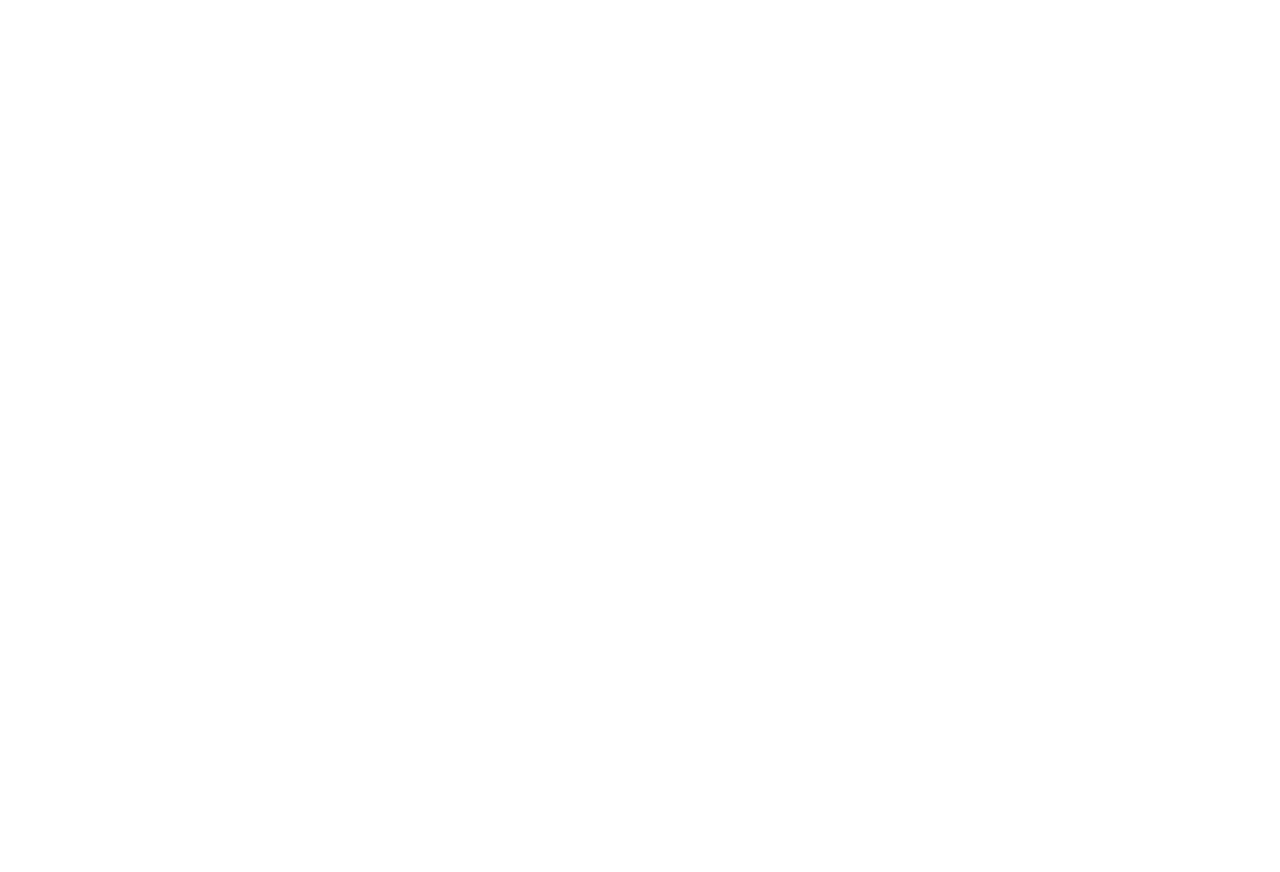
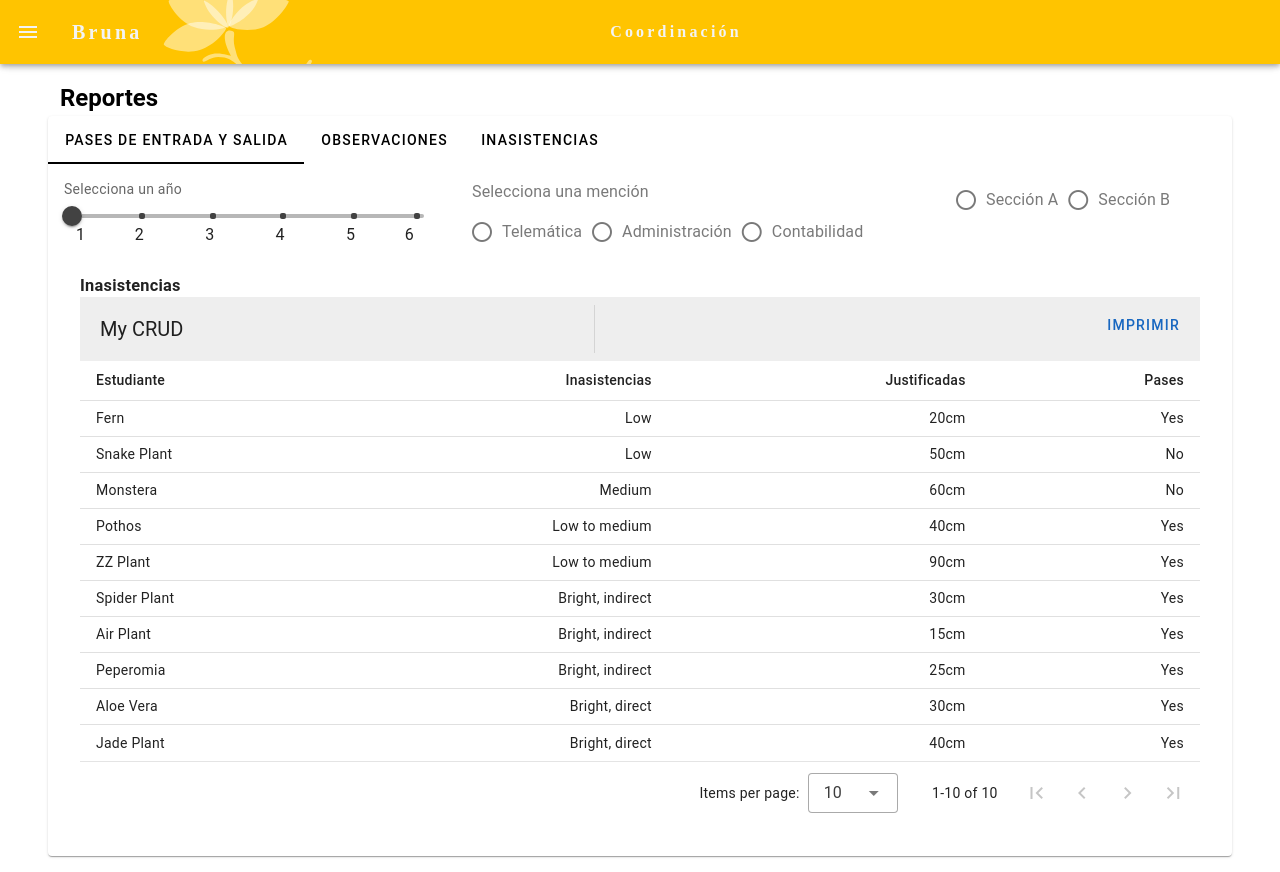
Before and after one commit to Bruna-team/Brunapp, a Vue app: page /reportes/inasistencias in a window 1280 px wide. Before the commit this address had no page. Before the commit the page ends 800 px from the top, so only its background shows below. Built offline with nearby package versions, Linux system fonts and the light colour scheme; a web font is replaced by a local one.

Commit message:
Agregados componentes para generar reportes. Creado componente modal para imprimir. Instalado modulo pdfmake.

```diff
--- a/package.json
+++ b/package.json
@@ -13,6 +13,7 @@
   },
   "dependencies": {
     "axios": "^0.21.1",
+    "pdfmake": "^0.2.9",
     "vue": "^3.2.45",
     "vue-router": "^4.1.6",
     "vue-simple-calendar": "^6.3.1",
--- /dev/null
+++ b/src/components/ModalImpresion.vue
@@ -0,0 +1,48 @@
+<script setup lang="ts">
+import {ref} from 'vue'
+const dialog = ref(false)
+</script>
+<template>
+  <v-dialog
+    v-model="dialog"
+    max-width="500px"
+  >
+    <template v-slot:activator="{ props }">
+      <v-btn
+        color="primary"
+        class="mb-2"
+        v-bind="props"
+      >
+        Imprimir
+      </v-btn>
+    </template>
+    <v-card>
+      <v-card-title>
+        <span class="text-h5">Imprimir</span>
+      </v-card-title>
+
+      <v-card-text>
+        <v-container>
+        </v-container>
+      </v-card-text>
+
+      <v-card-actions>
+        <v-spacer></v-spacer>
+        <v-btn
+          color="blue-darken-1"
+          variant="text"
+          @click="dialog = false"
+        >
+          Cancel
+        </v-btn>
+        <v-btn
+          color="blue-darken-1"
+          variant="text"
+          @click=""
+        >
+          Imprimir
+        </v-btn>
+      </v-card-actions>
+    </v-card>
+  </v-dialog>
+</template>
--- a/src/components/NavBar.vue
+++ b/src/components/NavBar.vue
@@ -52,7 +52,7 @@ const drawer = ref(false)
 </v-main>
 </template>
 <style>
-a:hover {
+.v-navigation-drawer a:hover {
   transition: all .5s ease;
   box-shadow: 4px 4px 0px 0px #ffc400;
 }
--- a/src/router/index.ts
+++ b/src/router/index.ts
@@ -24,11 +24,6 @@ const router = createRouter({
           component: () => import("../views/VistaMaestros.vue"),
         },
         {
-          path: "/reportes",
-          name: "reportes",
-          component: () => import("../views/VistaReportes.vue"),
-        },
-        {
           path: "/diario",
           name: "diario",
           component: () => import("../views/VistaDiario.vue"),
@@ -37,6 +32,28 @@ const router = createRouter({
           path: "/usuario",
           name: "Perfil",
           component: () => import("../views/PerfilUsuario.vue"),
+        },
+        {
+          path: "/reportes",
+          name: "reportes",
+          component: () => import("../views/VistaReportes.vue"),
+          children: [
+            {
+              path: "/reportes/pases",
+              name: "pases",
+              component: () => import("../views/reportes/ReportesPases.vue"),
+            },
+            {
+              path: "/reportes/observaciones",
+              name: "observaciones",
+              component: () => import("../views/reportes/ReportesObservaciones.vue"),
+            },
+            {
+              path: "/reportes/inasistencias",
+              name: "inasistencias",
+              component: () => import("../views/reportes/ReportesInasistencias.vue"),
+            }
+          ]
         },
       ]
     },
--- a/src/views/VistaReportes.vue
+++ b/src/views/VistaReportes.vue
@@ -1,5 +1,86 @@
+<script setup lang="ts">
+import {ref} from 'vue'
+import router from '../router';
+const tabActiva = ref(router.currentRoute.value.name)
+const tabs = ref([
+  {
+    value: 'pases',
+    title: 'Pases de entrada y salida',
+    url: 'pases'
+  },
+  {
+    value: 'obs',
+    title: 'Observaciones',
+    url: 'observaciones'
+  },
+  {
+    value: 'ast',
+    title: 'Inasistencias',
+    url: 'inasistencias'
+  }
+])
+</script>
 <template>
-  <v-container>
-    <h2>Reportes</h2>
+  <v-container class="px-0 px-md-2">
+    <h2 class="pl-3">Reportes</h2>
+    <v-card>
+      <v-tabs
+        show-arrows
+        v-model="tabActiva"
+        bg-color="secundario-claro"
+      >
+        <div
+          v-for="tab in tabs"
+          :key="'t'+tab.value"
+        >
+          <RouterLink :to="`/reportes/${tab.url}`">
+            <v-tab :value="tab.value">
+                {{ tab.title }}
+            </v-tab>
+          </RouterLink>
+        </div>
+      </v-tabs>
+      <v-card-text>
+        <v-row>
+          <v-col cols="12" md="4">
+            <span class="text-medium-emphasis">
+              Selecciona un año
+            </span>
+            <v-slider
+              :ticks="{0: '1', 1: '2', 2: '3', 3: '4', 4: '5', 5: '6'}"
+              :max="5"
+              step="1"
+              show-ticks="always"
+              tick-size="6"
+            />
+          </v-col>
+          <v-col cols="12" sm="7" md="5">
+            <v-radio-group inline label="Selecciona una mención" hide-details>
+              <v-radio label="Telemática" value="t"></v-radio>
+              <v-radio label="Administración" value="a"></v-radio>
+              <v-radio label="Contabilidad" value="c"></v-radio>
+            </v-radio-group>
+          </v-col>
+          <v-col cols="12" sm="4" md="3">
+            <v-radio-group
+              inline
+              hide-details
+            >
+              <v-radio label="Sección A" value="a"></v-radio>
+              <v-radio label="Sección B" value="b"></v-radio>
+            </v-radio-group>
+          </v-col>
+        </v-row>
+        <v-window v-model="tabActiva" >
+          <v-window-item
+            v-for="tab in tabs"
+            :key="tab.value"
+            :value="tabActiva"
+          >
+            <RouterView />
+          </v-window-item>
+        </v-window>
+      </v-card-text>
+    </v-card>
   </v-container>
 </template>
--- /dev/null
+++ b/src/views/reportes/ReportesInasistencias.vue
@@ -0,0 +1,97 @@
+<script setup lang="ts">
+import ModalImpresion from "../../components/ModalImpresion.vue"
+const headers = [
+  { title: 'Estudiante', align: 'start', sortable: false, key: 'name' },
+  { title: 'Inasistencias', align: 'end', key: 'light' },
+  { title: 'Justificadas', align: 'end', key: 'height' },
+  { title: 'Pases', align: 'end', key: 'petFriendly' },
+]
+const plants = [
+  {
+    name: 'Fern',
+    light: 'Low',
+    height: '20cm',
+    petFriendly: 'Yes',
+  },
+  {
+    name: 'Snake Plant',
+    light: 'Low',
+    height: '50cm',
+    petFriendly: 'No',
+  },
+  {
+    name: 'Monstera',
+    light: 'Medium',
+    height: '60cm',
+    petFriendly: 'No',
+  },
+  {
+    name: 'Pothos',
+    light: 'Low to medium',
+    height: '40cm',
+    petFriendly: 'Yes',
+  },
+  {
+    name: 'ZZ Plant',
+    light: 'Low to medium',
+    height: '90cm',
+    petFriendly: 'Yes',
+  },
+  {
+    name: 'Spider Plant',
+    light: 'Bright, indirect',
+    height: '30cm',
+    petFriendly: 'Yes',
+  },
+  {
+    name: 'Air Plant',
+    light: 'Bright, indirect',
+    height: '15cm',
+    petFriendly: 'Yes',
+  },
+  {
+    name: 'Peperomia',
+    light: 'Bright, indirect',
+    height: '25cm',
+    petFriendly: 'Yes',
+  },
+  {
+    name: 'Aloe Vera',
+    light: 'Bright, direct',
+    height: '30cm',
+    petFriendly: 'Yes',
+  },
+  {
+    name: 'Jade Plant',
+    light: 'Bright, direct',
+    height: '40cm',
+    petFriendly: 'Yes',
+  },
+]
+</script>
+<template>
+  <v-container>
+    <h3>Inasistencias</h3>
+    <v-data-table
+      :headers="headers"
+      :items="plants"
+      density="compact"
+      item-key="name"
+    >
+      <template v-slot:top>
+        <v-toolbar
+          flat
+        >
+          <v-toolbar-title>My CRUD</v-toolbar-title>
+          <v-divider
+            class="mx-4"
+            inset
+            vertical
+          ></v-divider>
+          <v-spacer></v-spacer>
+          <ModalImpresion />
+        </v-toolbar>
+      </template>
+    </v-data-table>
+  </v-container>
+</template>
--- /dev/null
+++ b/src/views/reportes/ReportesObservaciones.vue
@@ -0,0 +1,5 @@
+<template>
+  <v-container>
+    <h3>Observaciones</h3>
+  </v-container>
+</template>
--- /dev/null
+++ b/src/views/reportes/ReportesPases.vue
@@ -0,0 +1,7 @@
+<script setup lang="ts">
+</script>
+<template>
+  <v-container>
+    <h3>Pases</h3>
+  </v-container>
+</template>
```
Also changed, not shown: 1 other file (tests, documents, lock files or other folders).
